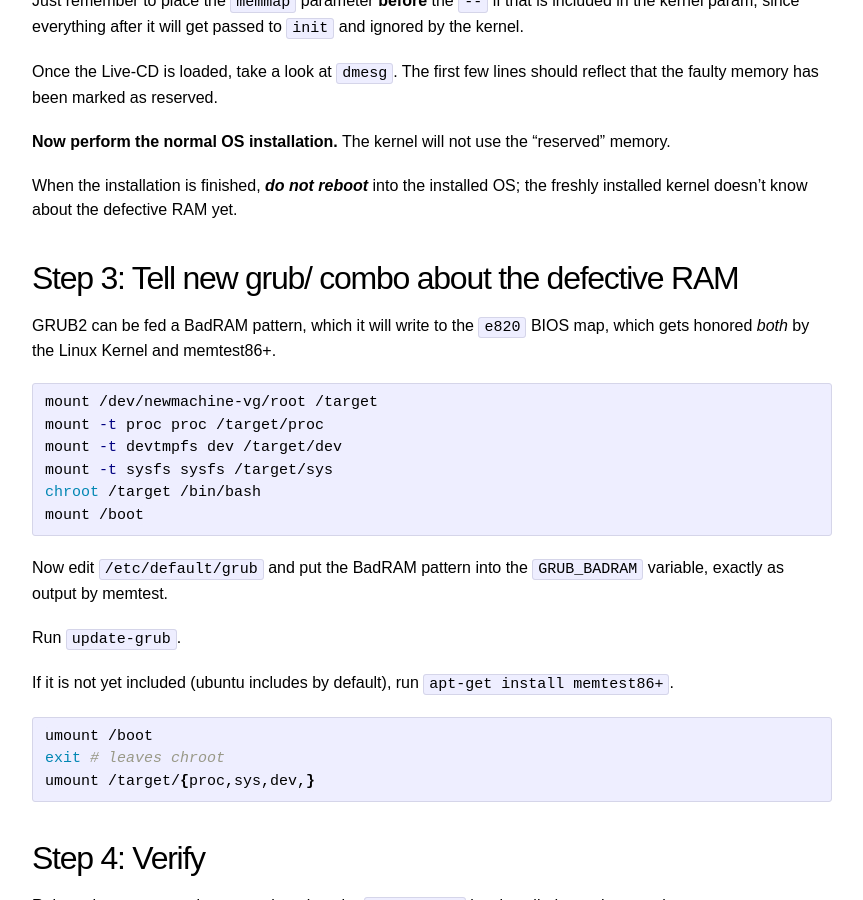
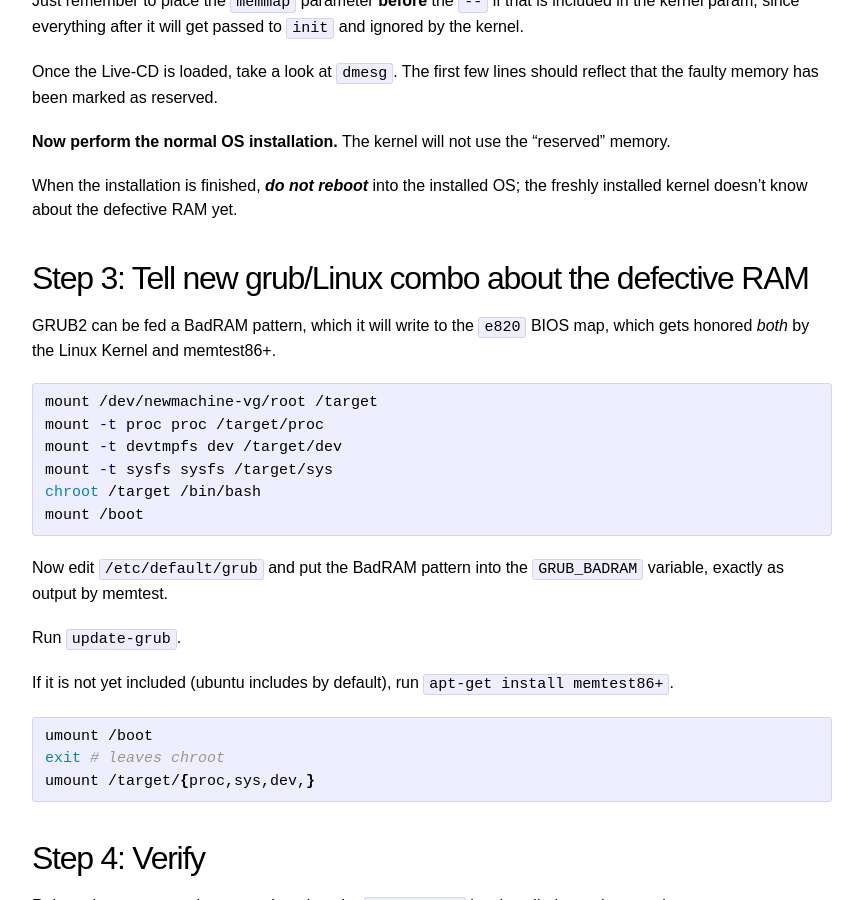
Before and after one commit to dannyedel/blog, a Jekyll site: the page built from _posts/2015-11-15-memtest-day.md, in a window 1280 px wide and 900 px high, scrolled down 1394 px. Shown: the whole window, without its empty margins (208-1071 px from the left). Built offline with Jekyll 4.4.1, drawn with Linux system fonts in a browser that asks for light colours; Markdown is read by kramdown in place of the engine named in the settings.

Commit message:
typo: grub/ => grub/Linux

```diff
--- a/_posts/2015-11-15-memtest-day.md
+++ b/_posts/2015-11-15-memtest-day.md
@@ -76,7 +76,7 @@ When the installation is finished,
 	the freshly installed kernel doesn't know about the defective RAM yet.
 
 
-## Step 3: Tell new grub/ combo about the defective RAM
+## Step 3: Tell new grub/Linux combo about the defective RAM
 
 GRUB2 can be fed a BadRAM pattern, which it will write to the `e820` BIOS map,
 	which gets honored *both* by the Linux Kernel and memtest86+.
```
